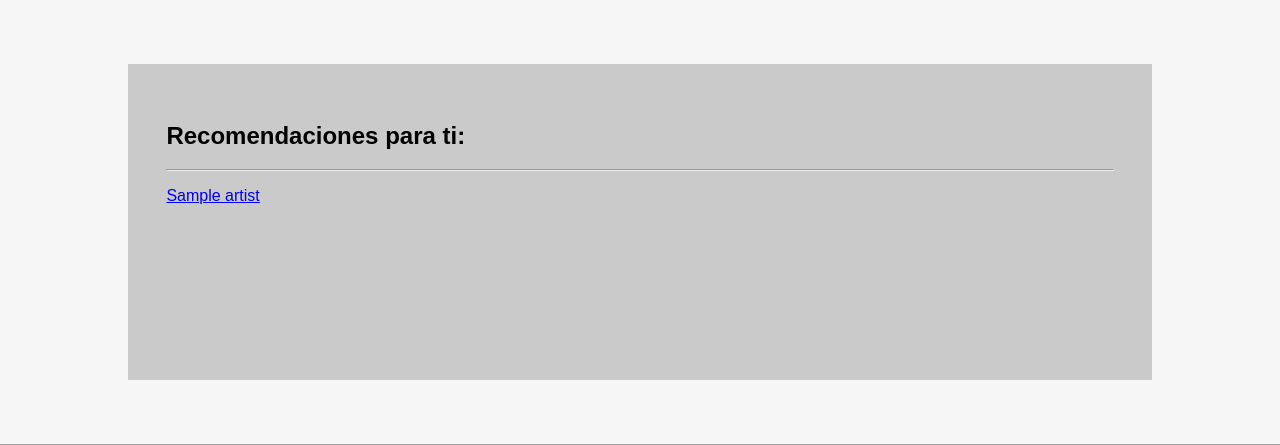
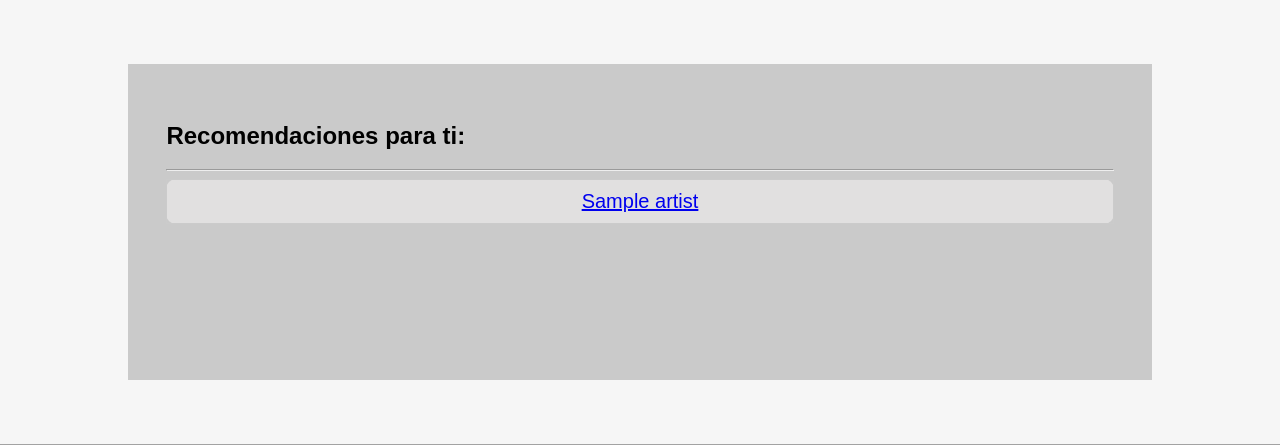
Before and after one commit to ncordon/recommendation-system, a Flask app: template templates/table.html in a window 1280 px wide. Shown: the part 126-571 px from the top of the page. Run offline with Flask 2, Linux system fonts and the light colour scheme; the template is opened without the code that fills it: most values are stand-ins (such as "Sample title", 1, 10 or a date in 2020); some libraries are stand-ins or nearby versions.

Commit message:
Más cambios CSS y HTML

```diff
--- a/static/style.css
+++ b/static/style.css
@@ -101,6 +101,18 @@ form input {
   border-radius:10px
 }
 
+.recommendation_table {
+  background: #e1e0e0;
+  border-radius:10px;
+  width: 100%;
+  text-align: center;
+  font-size: 20px;
+}
+
+.recommendation_table tr:nth-child(even){
+  background: white;
+}
+
 .group_table li {
   list-style-type: none;
 }
--- a/templates/table.html
+++ b/templates/table.html
@@ -4,10 +4,12 @@
 <article>
   <h2>Recomendaciones para ti:</h2>
   <hr>
+  <table class="pure-table recommendation_table">
     {% for artist in recommendations %}
 
-    <p><a href='./{{artist}}'> {{ artist }} </a></p>
+    <tr><td><a href='./{{artist}}'> {{ artist }} </a></td></tr>
 
     {% endfor %}
+  </table>
 </article>
 {% endblock %}
```
